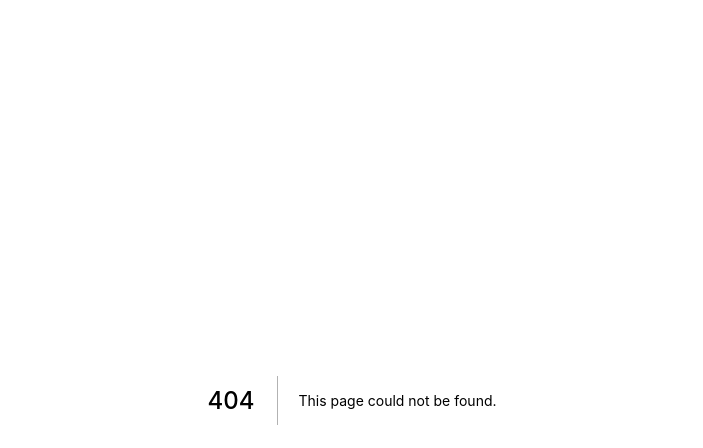
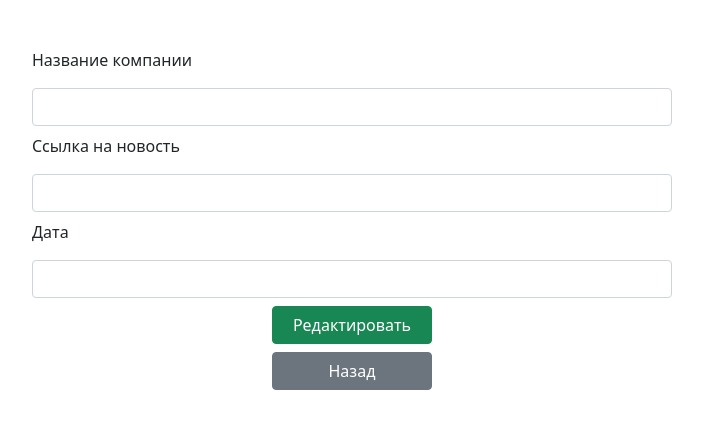
Before and after one commit to Andr-Den/Defectors, a Next.js app in the folder frontend/: page /edit/1 in a window 1280 px wide. Before the commit this address had no page. Shown: the top 448 px of the page, without its empty margins (288-991 px from the left). Built offline with nearby package versions, Linux system fonts and the light colour scheme.

Commit message:
add page for edit company

```diff
--- /dev/null
+++ b/frontend/src/pages/edit/[id].js
@@ -0,0 +1,45 @@
+import React from 'react';
+import { useForm } from 'react-hook-form';
+import { connect, useDispatch } from 'react-redux';
+import { Button, Form } from 'react-bootstrap';
+import { useRouter } from 'next/router';
+import { editCompany } from '../../app/reducers/companiesSlice';
+import store from '../../app/store';
+
+ function Edit() {
+  const [name, setName] = React.useState('');
+  const [website, setWebsite] = React.useState('');
+  const [date, setDate] = React.useState('');
+  const { register, handleSubmit } = useForm();
+  const dispatch = useDispatch();
+  const router = useRouter();
+  const { id } = router.query;
+  const onSubmit = data => {
+    dispatch(editCompany({...data, _id: id}))
+    router.push('/');
+  };
+
+  const handleClick = (e) => {
+    e.preventDefault()
+    router.push('/')
+  }
+
+  return (
+    <div className="d-flex justify-content-center align-items-center mt-5">
+      <Form onSubmit={handleSubmit(onSubmit)} className="w-50">
+        <Form.Group className="d-grid gap-2">
+          <Form.Label>Название компании</Form.Label>
+          <Form.Control {...register('name')} value={name || ''} onChange={(e) => setName(e.target.value)}/>
+          <Form.Label>Ссылка на новость</Form.Label>
+          <Form.Control {...register('website')} value={website || ''} onChange={(e) => setWebsite(e.target.value)}/>
+          <Form.Label>Дата</Form.Label>
+          <Form.Control {...register('date')} value={date || ''} onChange={(e) => setDate(e.target.value)}/>
+          <Button type="submit" variant="success" className="w-25 m-auto">Редактировать</Button>
+          <Button variant="secondary" className="w-25 m-auto" onClick={handleClick}>Назад</Button>
+        </Form.Group>
+      </Form>
+    </div>
+  );
+}
+
+export default connect(store)(Edit);
```
